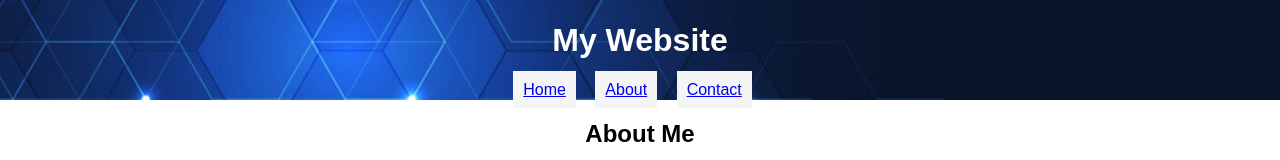
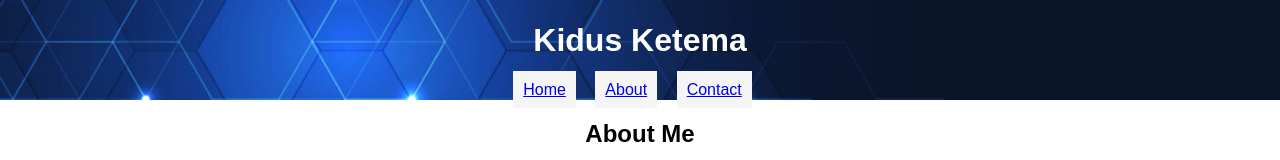
Before and after one commit to ketemakidus/Project-Milestone-1, a plain HTML site: page about.html in a window 1280 px wide. Shown: the top 160 px of the page. Drawn offline with Linux system fonts and the light colour scheme.

Commit message:
Secound Commit

```diff
--- a/about.html
+++ b/about.html
@@ -16,7 +16,7 @@
 <body>
     <!-- Navigation section -->
     <header>
-        <h1>My Website</h1>
+        <h1>Kidus Ketema</h1>
         <nav>
             <ul>
                 <li><a href="index.html">Home</a></li>
```
Also changed, not shown: index.html (+2 -2 lines).
